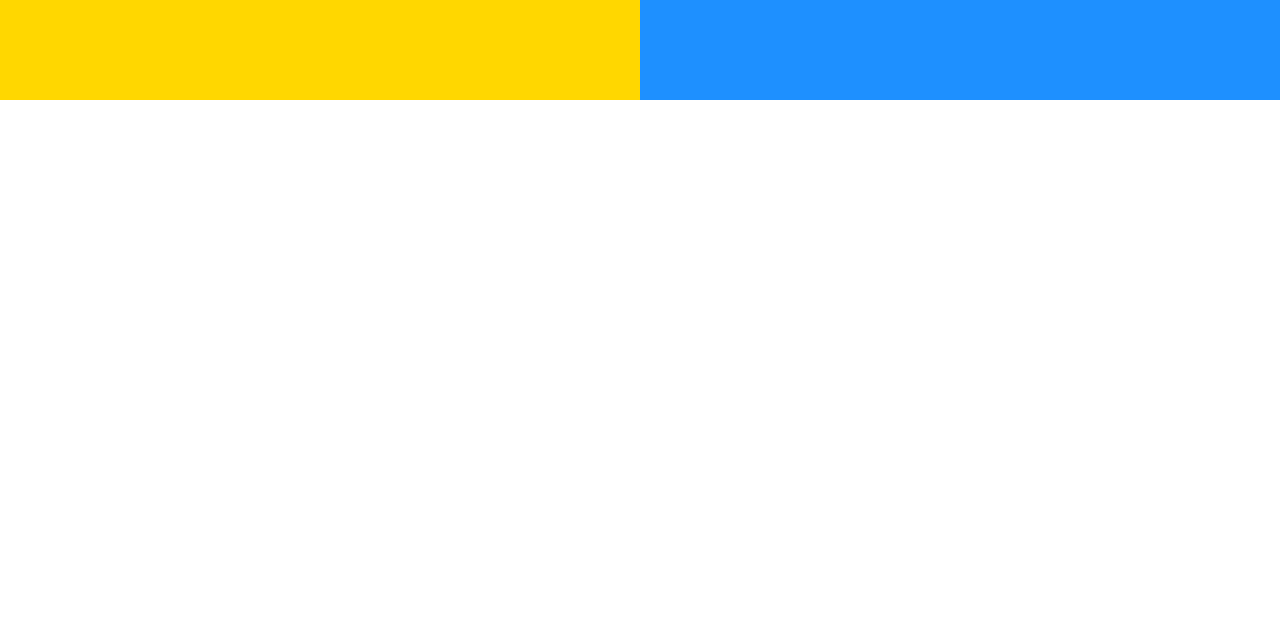
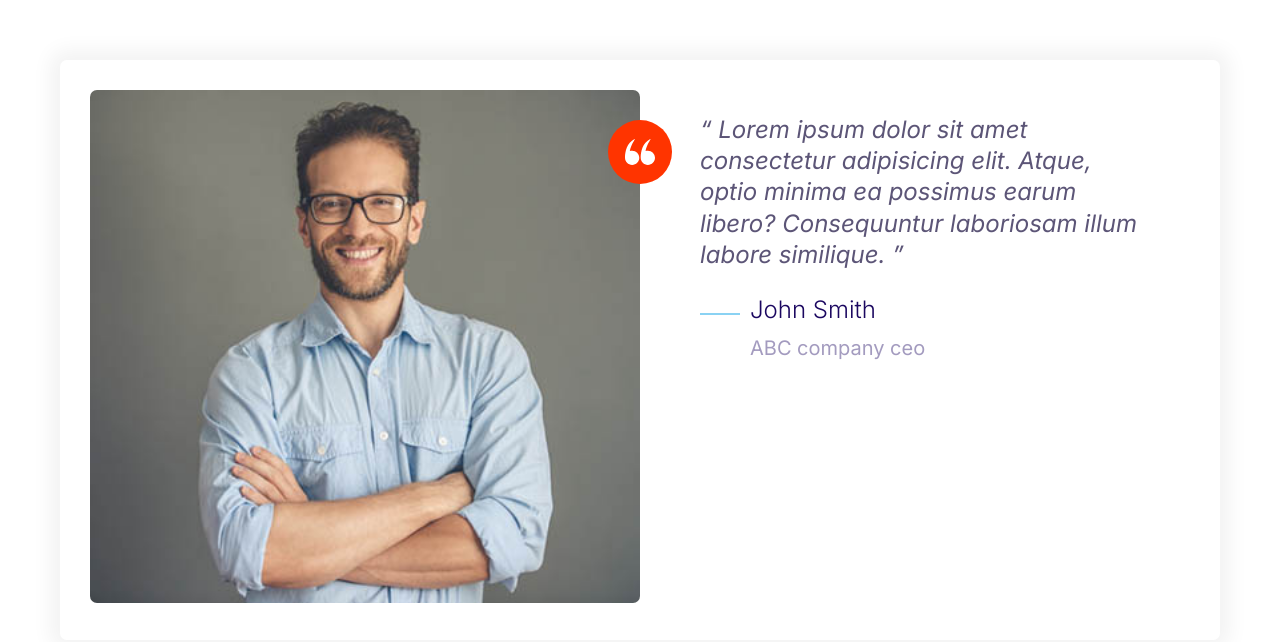
Before and after one commit to ali-reza-2531/moshify, a plain HTML site: page index.html in a window 1280 px wide. Drawn offline with Linux system fonts and the light colour scheme.

Commit message:
Define the style for testimonials.

```diff
--- a/css/styles.css
+++ b/css/styles.css
@@ -135,8 +135,15 @@
     width: 40px;
     height: 40px;
 }
+.icon--small{
+    width: 30px;
+    height: 30px;
+}
 .icon--primary{
     fill: var(--color-primary);
+}
+.icon--white{
+    fill:#fff;
 }
 .icon-container{
     background: #f3f9fa;
@@ -146,6 +153,9 @@
     border-radius: 100%;
     justify-content: center;
     align-items: center;
+}
+.icon-container--accent{
+    background:var(--color-accent);
 }
 /*Buttons*/
 .btn{
@@ -372,3 +382,28 @@
         grid-template-columns: 1fr 1fr;
 }
 }
+/*Testimonials*/
+.testimonial{
+    padding: 3rem;
+}
+.testimonial__image{
+    position: relative;
+}
+.testimonial__image > img{
+    width: 100%;
+    border-radius: 7px;
+}
+.testimonial__image > .icon-container{
+    position: absolute;
+    top: 3rem;
+    right: -32px;
+}
+@media screen and (min-width:768px){
+    .testimonial .quote,
+    .testimonial .quote__author{
+        font-size: 2.4rem;
+    }
+    .testimonial .quote{
+        margin-left: 6rem;
+    }
+}
--- a/index.html
+++ b/index.html
@@ -13,10 +13,38 @@
     <link rel="stylesheet" href="css/normalize.css" />
     <link rel="stylesheet" href="css/styles.css" />
   </head>
-  <body>
-    <div class="grid grid--1x2">
-      <div style="height: 100px; background: gold"></div>
-      <div style="height: 100px; background: dodgerblue"></div>
+  <body style="padding: 6rem">
+    <div class="card testimonial">
+      <div class="grid grid--1x2">
+        <div class="testimonial__image">
+          <img src="images/testimonial.jpg" alt="A happy customer" />
+          <span class="icon-container icon-container--accent">
+            <svg class="icon icon--white icon--small">
+              <use xlink:href="images/sprite.svg#quotes"></use>
+            </svg>
+          </span>
+        </div>
+        <blockquote class="quote">
+          <p class="quote__text">
+            Lorem ipsum dolor sit amet consectetur adipisicing elit. Atque,
+            optio minima ea possimus earum libero? Consequuntur laboriosam illum
+            labore similique.
+          </p>
+          <footer>
+            <div class="media">
+              <div class="media__image">
+                <svg class="icon icon--primary quote__line">
+                  <use xlink:href="images/sprite.svg#line"></use>
+                </svg>
+              </div>
+              <div class="media__body">
+                <h3 class="media__title quote__author">John Smith</h3>
+                <p class="quote__organizatoin">ABC company ceo</p>
+              </div>
+            </div>
+          </footer>
+        </blockquote>
+      </div>
     </div>
   </body>
 </html>
```
Also changed, not shown: components/testimonials.html (added, +32 -0 lines), images/testimonial.jpg (added).
